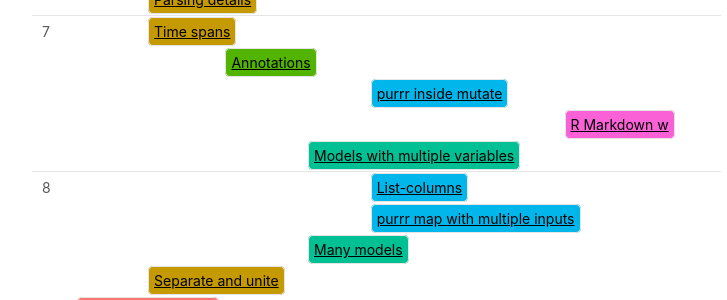
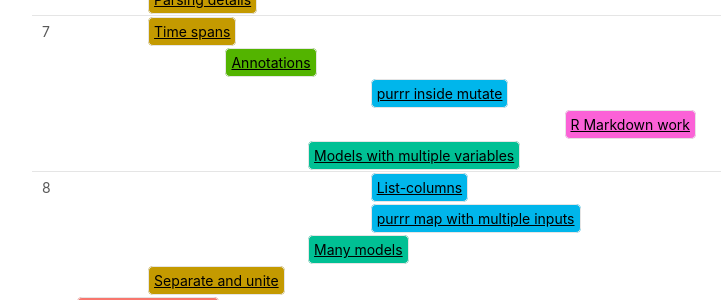
Before and after one commit to dcl-2019-01/curriculum, a Jekyll site: the page built from docs/index.md, in a window 1280 px wide. Shown: the part 1408-1708 px from the top of the page, without its empty margins (283-1010 px from the left). Built offline with Jekyll 4.4.1, drawn with Linux system fonts in a browser that asks for light colours; our own code applies the rules of GitHub Pages for plain Markdown files; a script that is not in the unit is left out.

```diff
--- a/docs/index.md
+++ b/docs/index.md
@@ -309,7 +309,7 @@
 <tr>
 <td></td>
   <td colspan="6"></td>
-  <td colspan="5"><a class="workflow" href="workflow-rmarkdown.html">R Markdown w</a></td>
+  <td colspan="5"><a class="workflow" href="workflow-rmarkdown.html">R Markdown work</a></td>
 </tr>
 <tr>
 <td></td>
```
